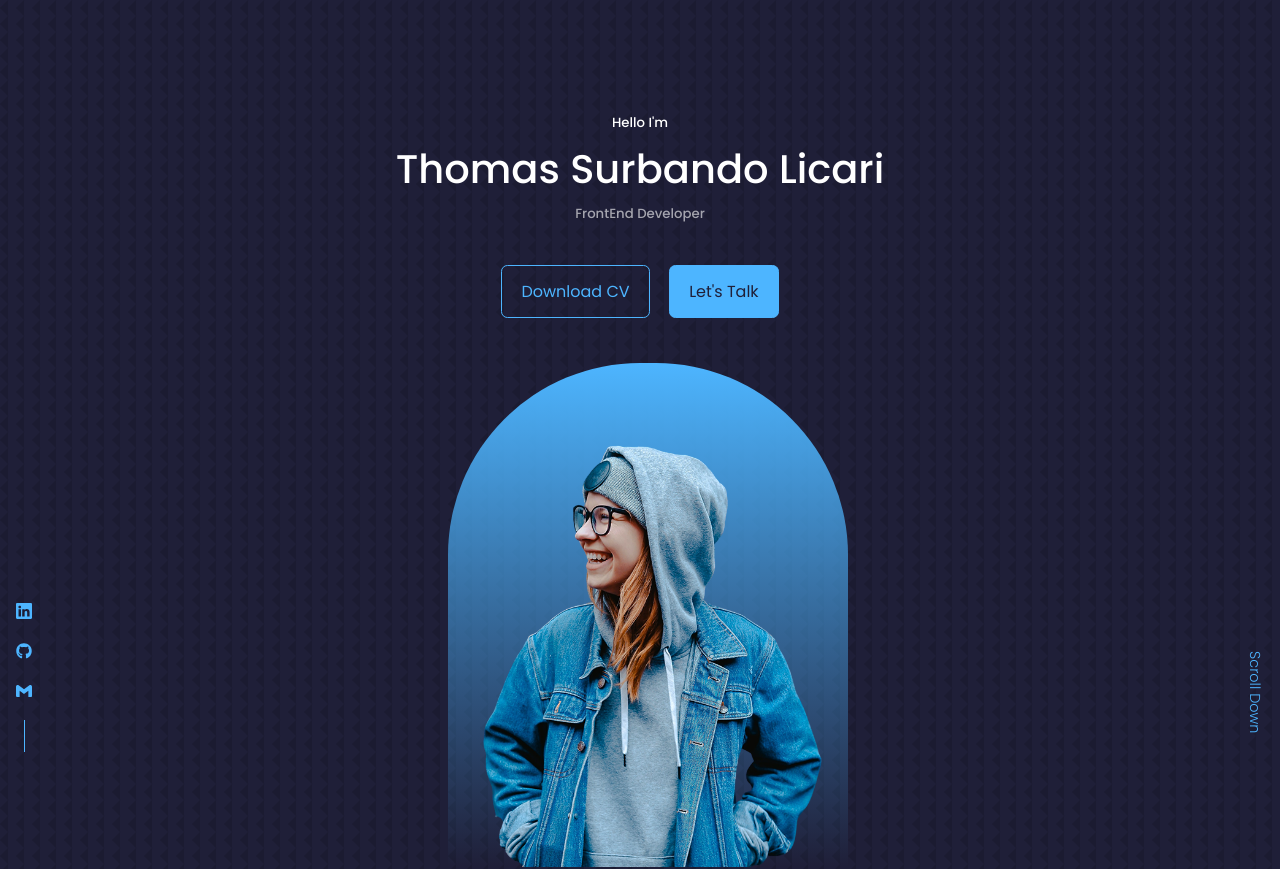
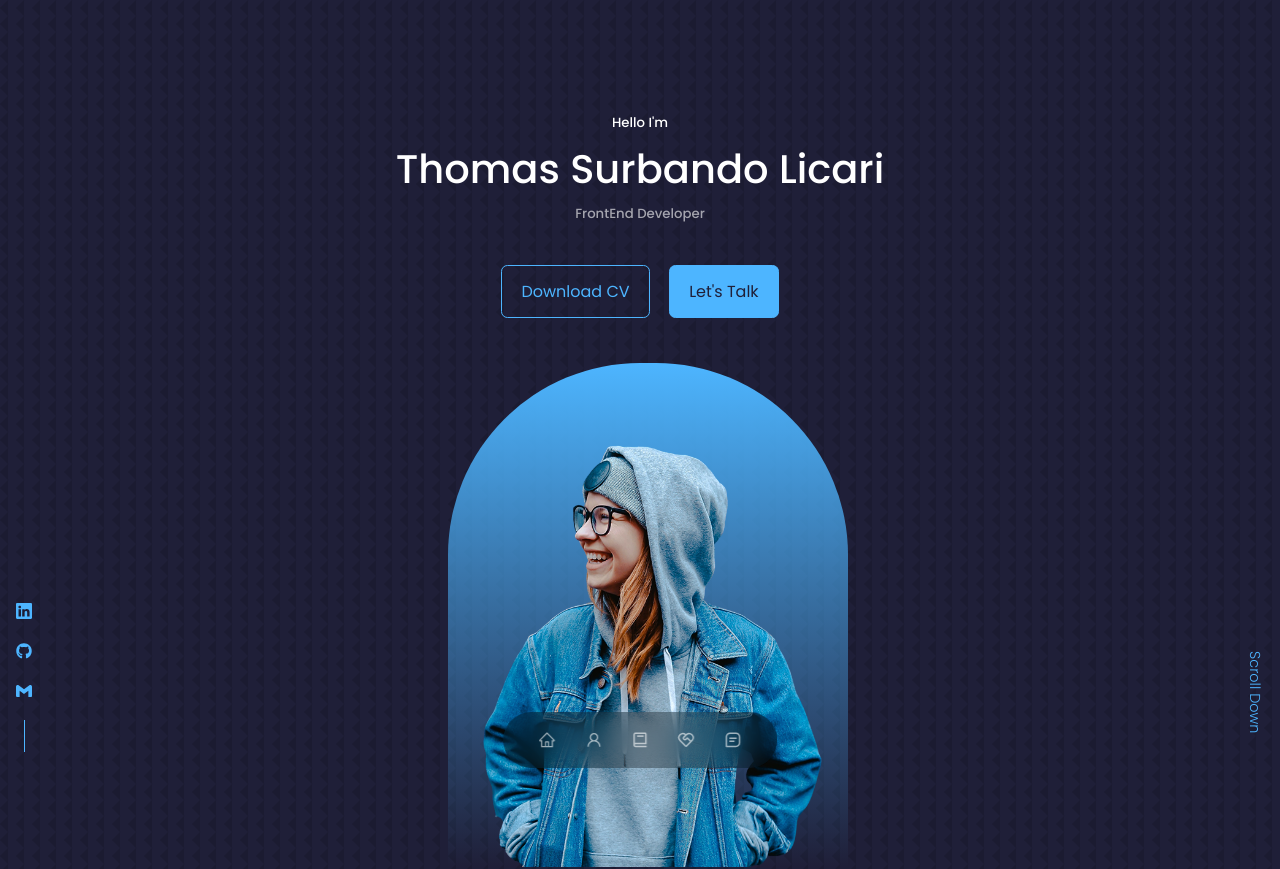
Before and after one commit to TIC97/Portafolio-Thomas-Licari, a React (Vite) app: page / in a window 1280 px wide. Shown: the top 869 px of the page. Built offline with nearby package versions, Linux system fonts and the light colour scheme.

Commit message:
config nav-bar

```diff
--- a/src/components/contact/Contact.jsx
+++ b/src/components/contact/Contact.jsx
@@ -2,7 +2,7 @@ import './Contact.css'
 
 const Contact = () => {
   return (
-    <div>Contact</div>
+    <section id='contact'>Contact</section>
   )
 }
 
--- a/src/components/nav/Nav.jsx
+++ b/src/components/nav/Nav.jsx
@@ -4,15 +4,17 @@ import {AiOutlineUser} from 'react-icons/ai'
 import {BiBook} from 'react-icons/bi'
 import {RiServiceLine} from 'react-icons/ri'
 import {BiMessageSquareDetail} from 'react-icons/bi'
+import { useState } from 'react'
 
 const Nav = () => {
+  const [activeNav, setActiveNav] = useState('#')
   return (
     <nav>
-      <a href="#"><AiOutlineHome /></a>
-      <a href="#about"><AiOutlineUser /></a>
-      <a href="#experience"><BiBook /></a>
-      <a href="#services"><RiServiceLine /></a>
-      <a href="#contact"><BiMessageSquareDetail /></a>
+      <a href="#" onClick={ () => setActiveNav('#') } className={activeNav === '#' ? 'active' : ''}><AiOutlineHome /></a>
+      <a href="#about" onClick={ () => setActiveNav('#about')} className={activeNav === '#about' ? 'active' : ''}><AiOutlineUser /></a>
+      <a href="#experience" onClick={ () => setActiveNav('#experience')} className={activeNav === '#experience' ? 'active' : ''}><BiBook /></a>
+      <a href="#services" onClick={() => setActiveNav('#services')} className={activeNav === ('#services') ? 'active' : ''}><RiServiceLine /></a>
+      <a href="#contact" onClick={() => setActiveNav('#contact')} className={activeNav === '#contact' ? 'active' : ''}><BiMessageSquareDetail /></a>
     </nav>
   )
 }
--- a/src/components/nav/nav.css
+++ b/src/components/nav/nav.css
@@ -0,0 +1,24 @@
+nav {
+    background:  rgba(0, 0, 0, 0.3);
+    width: max-content;
+    display: block;
+    padding: 0.7rem 1.7rem;
+    z-index: 2;
+    position: fixed;
+    left: 50%;
+    transform: translateX(-50%);
+    bottom: 2rem;
+    display: flex;
+    gap: 0.8rem;
+    border-radius: 3rem;
+    backdrop-filter: blur(15px);
+}
+
+nav a {
+    background: transparent;
+    padding: 0.5rem;
+    border-radius: 50%;
+    display: flex;
+    color: var(--color-light);
+    font-size: 1.1rem;
+}
--- a/src/components/portafolio/Portafolio.jsx
+++ b/src/components/portafolio/Portafolio.jsx
@@ -2,7 +2,7 @@ import './portafolio.css'
 
 const Portafolio = () => {
   return (
-    <div>Portafolio</div>
+    <section id='portafolio'>Portafolio</section>
   )
 }
 
--- a/src/components/services/Services.jsx
+++ b/src/components/services/Services.jsx
@@ -2,7 +2,7 @@ import './services.css'
 
 const Services = () => {
   return (
-    <div>Services</div>
+    <section id='services'>Services</section>
   )
 }
 
--- a/src/components/testimonials/Testimonials.jsx
+++ b/src/components/testimonials/Testimonials.jsx
@@ -1,7 +1,7 @@
 import './testimonials.css'
 const Testimonials = () => {
   return (
-    <div>Testimonials</div>
+    <section id='testimonials'>Testimonials</section>
   )
 }
 
--- a/src/index.css
+++ b/src/index.css
@@ -1,4 +1,4 @@
-  @import url('https://fonts.googleapis.com/css2?family=Poppins:wght@300;400;500;600&display=swap');
+   @import url('https://fonts.googleapis.com/css2?family=Poppins:wght@300;400;500;600&display=swap');
 
 * {
     margin: 0;
```
Also changed, not shown: src/assets/test/me.jpg (added).
